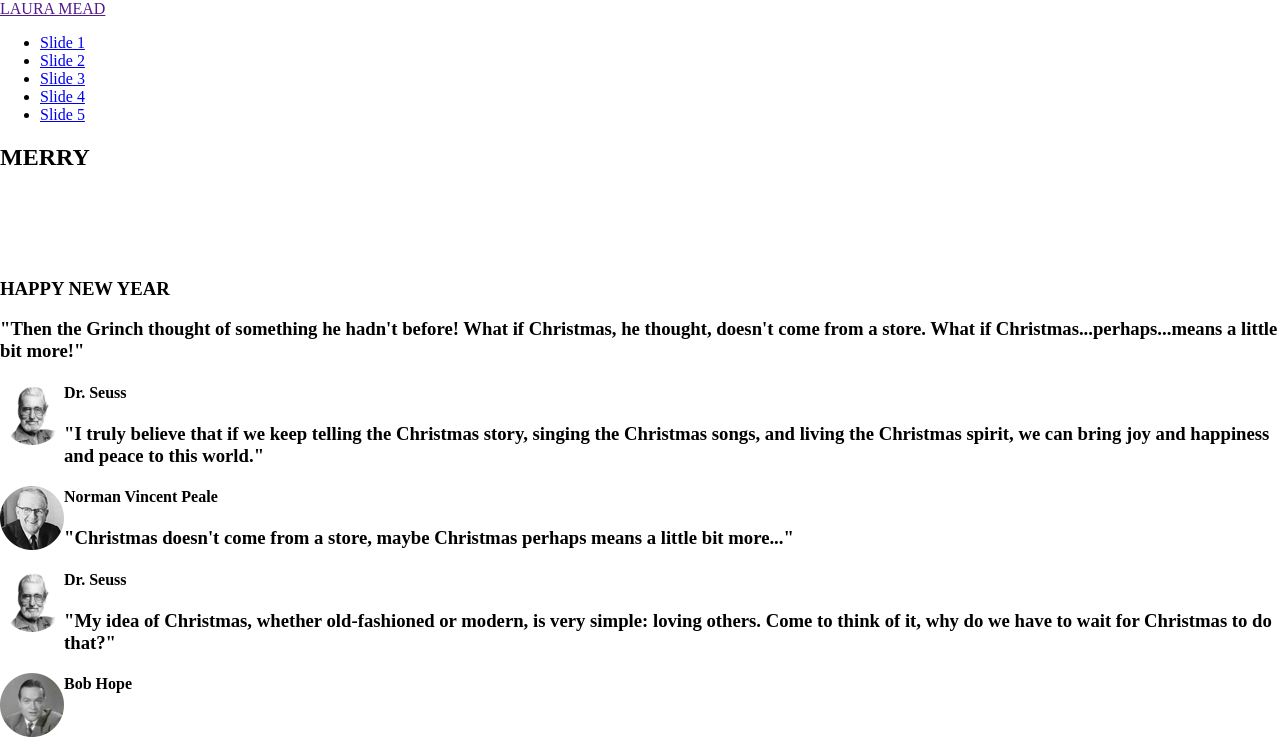
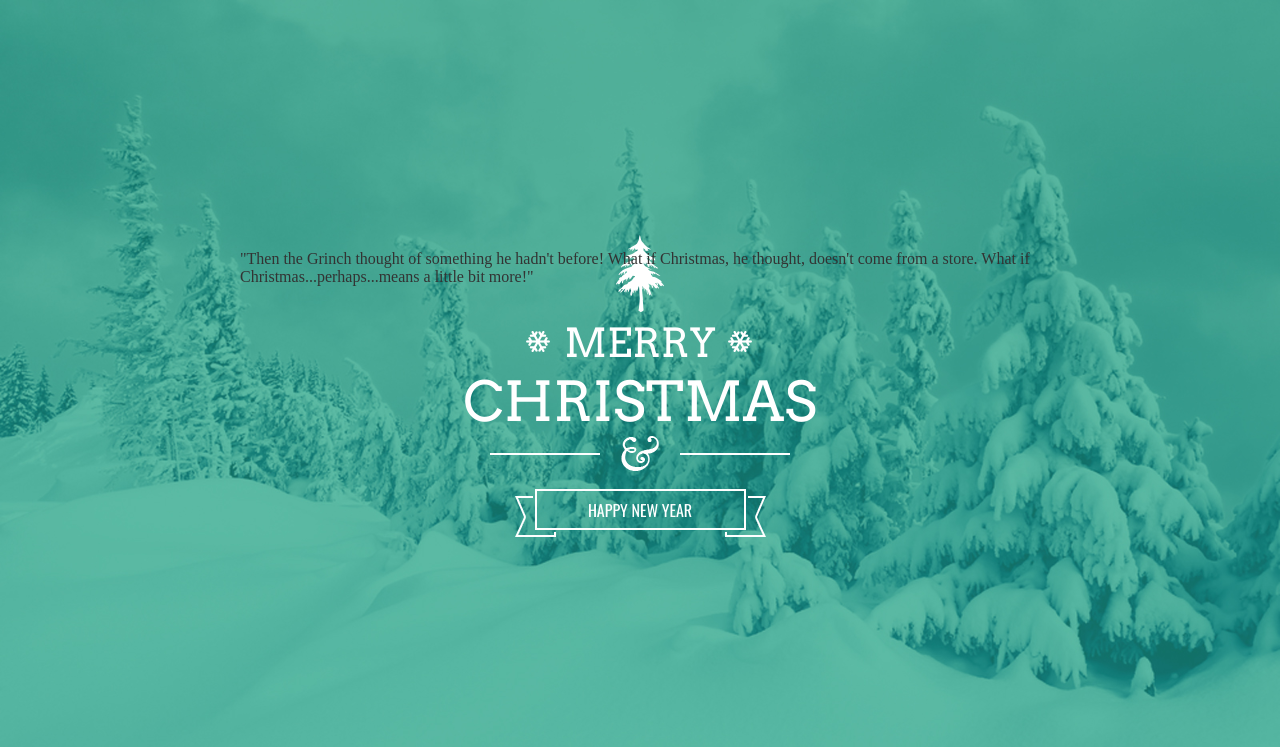
Before and after one commit to shmeadyy/parallax, a plain HTML site: page index.html in a window 1280 px wide. Shown: the top 747 px of the page. Drawn offline with nearby package versions, Linux system fonts and the light colour scheme; a web font is replaced by a local one.

Commit message:
updated html with classes/ids and added more css

```diff
--- a/css/style.css
+++ b/css/style.css
@@ -13,3 +13,190 @@ h1{
   margin: 0;
   padding: 0;
 }
+
+h2 {
+	font-family: "Arvo";
+	font-weight: normal;
+	font-size: 40px;
+	text-align: center;
+	color: #fff;
+	margin: 0;
+	padding: 0;
+}
+
+h3 {
+	font-family: "Oswald";
+	font-weight: normal;
+	font-size: 16px;
+	text-align: center;
+	margin: 5px 0;
+	padding: 0;
+	z-index: 1;
+	position: relative;
+}
+
+.center {
+	margin: 0 auto;
+}
+
+.content {
+	margin: 0 auto;
+	width: 960px;
+}
+
+.clear {
+	clear: both;
+}
+
+#header {
+	width: 100%;
+	background: url('../img/header-bg.png');
+	height: 80px;
+	position: fixed;
+	margin-top: 30px;
+}
+
+#nav {
+	width: 410px;
+	float: right;
+	margin-top: 20px;
+}
+
+#logo a{
+	color: #fff;
+	text-decoration: none;
+	float: left;
+	font-size: 30px;
+	margin-top: 20px;
+	color: #fff;
+	font-family: "Wellfleet";
+	font-weight: bold;
+}
+
+#nav ul {
+	list-style: none;
+	display: block;
+	margin: 0 auto;
+	list-style: none;
+}
+
+#nav li {
+	margin-top: 9px;
+	float: left;
+	padding-left: 21px;
+}
+
+#nav li a {
+	color: #fff;
+	opacity: 0.6;
+	font-size: 16px;
+	text-decoration: none;
+	font-family: 'Wellfleet';
+}
+
+#nav li a:hover {
+	color: #fff;
+	opacity: 1;
+}
+
+#nav li a:active {
+	color: #fff;
+	opacity: 1;
+	border-bottom: 2px solid #fff;
+}
+
+.quotes {
+	font-family: "Goudy Bookletter 1911", serif;
+	font-weight: normal;
+	font-size: left;
+	text-align: left;
+	margin: 50px auto;
+}
+
+.quotes_container {
+	width: 800px;
+	margin: 0 auto;
+}
+
+.author_name_white {
+	font-family: "Wellfleet";
+	margin: 70px 0 0 75px;
+	color: #fff;
+	font-size: 20px;
+}
+
+.author_name_gray {
+	font-family: "Wellfleet";
+	margin: 70px 0 0 75px;
+	color: #94a4a4;
+	font-size: 20px;
+}
+
+#christmas_tree {
+	background: url('../img/christmas-tree.png')no-repeat;
+	width: 48px;
+	height: 77px;
+	margin: 0 auto;
+	position: relative;
+	bottom: -35px;
+}
+
+#divider {
+	background: url('../img/divider.png')no-repeat;
+	width: 300px;
+	height: 35px;
+	margin: 0px auto 27px auto;
+}
+
+#ribbon {
+  background: url('../img/ribbon.png')no-repeat;
+  width: 251px;
+  height: 48px;
+  margin: 0 auto;
+  display: block;
+  position: relative;
+  top: -38px;
+}
+
+#snowflakes1 {
+	background: url('../img/snowflakes.png')no-repeat;
+	width: 24px;
+	height: 21px;
+	margin: 0 auto;
+	display: block;
+	position: relative;
+	bottom: -54px;
+	left: -102px;
+}
+
+#snowflakes2 {
+	background: url('../img/snowflakes.png')no-repeat;
+	width: 24px;
+	height: 21px;
+	margin: 0 auto;
+	display: block;
+	position: relative;
+	bottom: -33px;
+	right: -100px;
+}
+
+#slide1, #slide2 { width: 100%;}
+
+#slide1 {
+	background: url('../img/slide1.jpg')no-repeat 50% 0 fixed;
+	position: fixed;
+	color: #fff;
+	height: 600px;
+	margin: 0;
+	padding: 200px 0 260px 0;
+	background-size: cover;
+}
+
+#slide2 {
+	background-color: #fff;
+	color: #333333;
+	height: 300px;
+	margin: 0 auto;
+	overflow: hidden;
+	padding: 200px 0;
+}
--- a/index.html
+++ b/index.html
@@ -32,7 +32,7 @@
 	</header>
 
 	<div id="slide1">
-		<div>
+		<div class="content">
 			<div id="christmas_tree"> </div>
 			<div id="snowflakes1"> </div>
 			<div id="snowflakes2"> </div>
@@ -46,37 +46,37 @@
 	</div>
 
 	<div id="slide2">
-		<div>
-			<div>
-				<h3>"Then the Grinch thought of something he hadn't before!  What if Christmas, he thought, doesn't come from a store.  What if Christmas...perhaps...means a little bit more!"</h3>
-				<img src="img/dr-seuss.png" align="left"/> <h4>Dr. Seuss</h4>
+		<div class="content">
+			<div class="quotes_container">
+				<h3 class="quotes">"Then the Grinch thought of something he hadn't before!  What if Christmas, he thought, doesn't come from a store.  What if Christmas...perhaps...means a little bit more!"</h3>
+				<img src="img/dr-seuss.png" align="left"/> <h4 class="author_name_white">Dr. Seuss</h4>
 			</div>
-			</div>
+		</div>
 	</div>
 
 	<div id="slide3">
-		<div>
-			<div>
-				<h3>"I truly believe that if we keep telling the Christmas story, singing the Christmas songs, and living the Christmas spirit, we can bring joy and happiness and peace to this world." </h3>
-				<img src="img/norman.png" align="left"/> <h4>Norman Vincent Peale</h4>
+		<div class="content">
+			<div class="quotes_container">
+				<h3 class="quotes">"I truly believe that if we keep telling the Christmas story, singing the Christmas songs, and living the Christmas spirit, we can bring joy and happiness and peace to this world." </h3>
+				<img src="img/norman.png" align="left"/> <h4 class="author_name_gray">Norman Vincent Peale</h4>
 			</div>
 		</div>
 	</div>
 
 	<div id="slide4">
-		<div>
-			<div>
-				<h3>"Christmas doesn't come from a store, maybe Christmas perhaps means a little bit more..."</h3>
-				<img src="img/dr-seuss.png" align="left"/> <h4>Dr. Seuss</h4>
+		<div class="content">
+			<div class="quotes_container">
+				<h3 class="quotes">"Christmas doesn't come from a store, maybe Christmas perhaps means a little bit more..."</h3>
+				<img src="img/dr-seuss.png" align="left"/> <h4 class="author_name_white">Dr. Seuss</h4>
 			</div>
 		</div>
 	</div>
 
 	<div id="slide5">
-		<div>
-			<div>
-				<h3>"My idea of Christmas, whether old-fashioned or modern, is very simple: loving others. Come to think of it, why do we have to wait for Christmas to do that?" </h3>
-				<img src="img/bob.png" align="left"/> <h4>Bob Hope</h4>
+		<div class="content">
+			<div class="quotes_container">
+				<h3 class="quotes">"My idea of Christmas, whether old-fashioned or modern, is very simple: loving others. Come to think of it, why do we have to wait for Christmas to do that?" </h3>
+				<img src="img/bob.png" align="left"/> <h4 class="author_name_gray">Bob Hope</h4>
 			</div>
 		</div>
 	</div>
```
